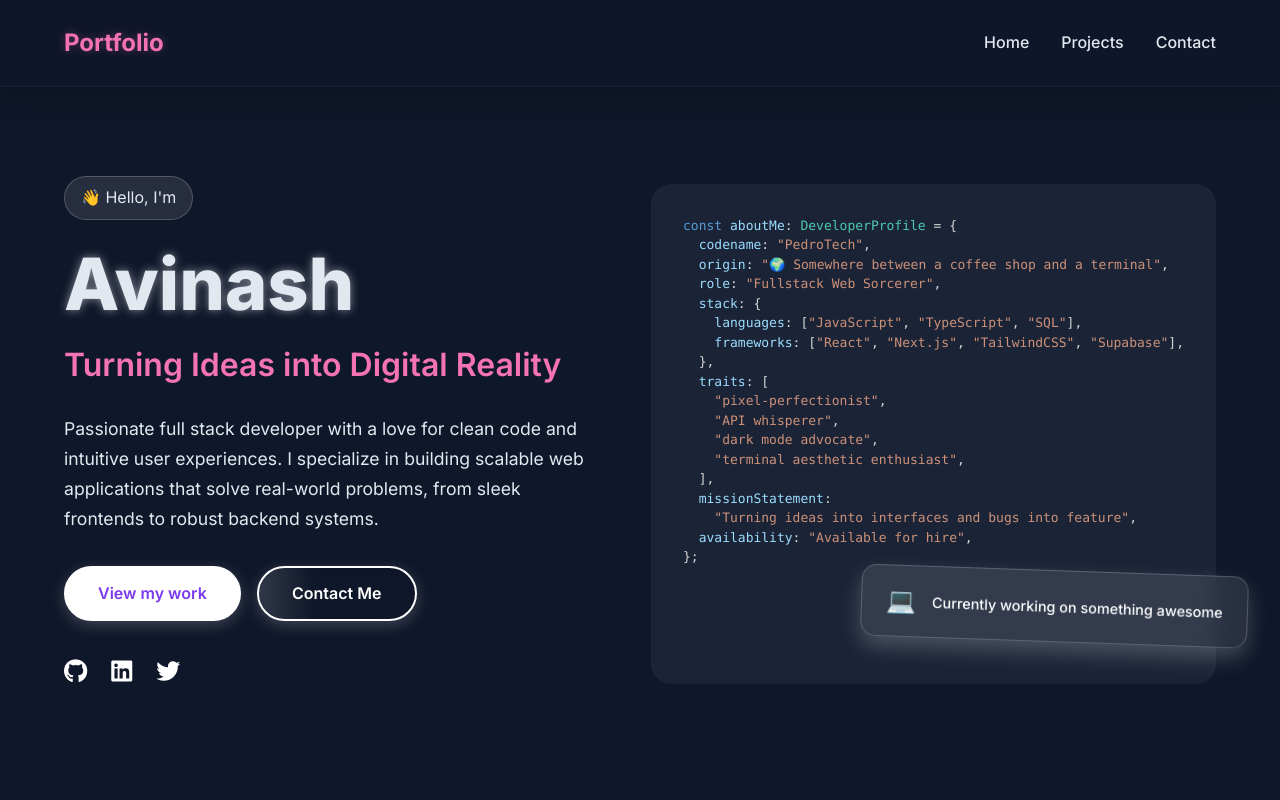
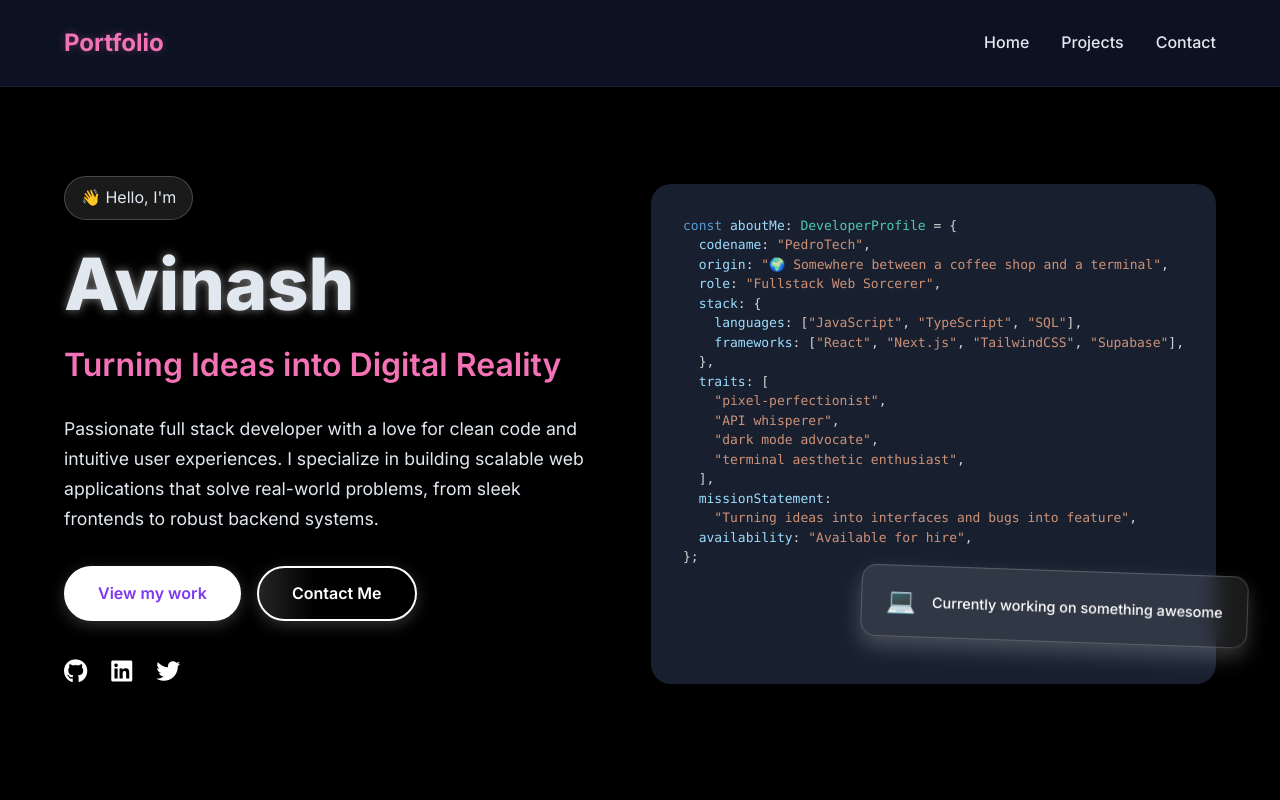
Before and after one commit to Avin7x/animations-personal-portfolio, a React (Vite) app: page / in a window 1280 px wide. Shown: the top 800 px of the page. Built offline with nearby package versions, Linux system fonts and the light colour scheme; no server answers.

Commit message:
updated navbar

```diff
--- a/src/App.css
+++ b/src/App.css
@@ -102,7 +102,7 @@ body {
 
 .hero {
   min-height: 100vh;
-  background: (var(--background));
+  background: #000000;
   display: flex;
   align-items: center;
   padding: 0 5%;
--- a/src/components/Navbar.jsx
+++ b/src/components/Navbar.jsx
@@ -92,7 +92,7 @@ const Navbar = () => {
               sx: {
                 width: 180,
                 height: 250,
-                bgcolor: "rgba(20,20,70,0.8)",  // new drawer background color
+                bgcolor: "rgba(15, 23, 42, 0.8)",  // new drawer background color
                 backdropFilter: "blur(10px)",    // blur effect
                 boxShadow: "none",
                 mt: "70px",                      // slightly below navbar
```
